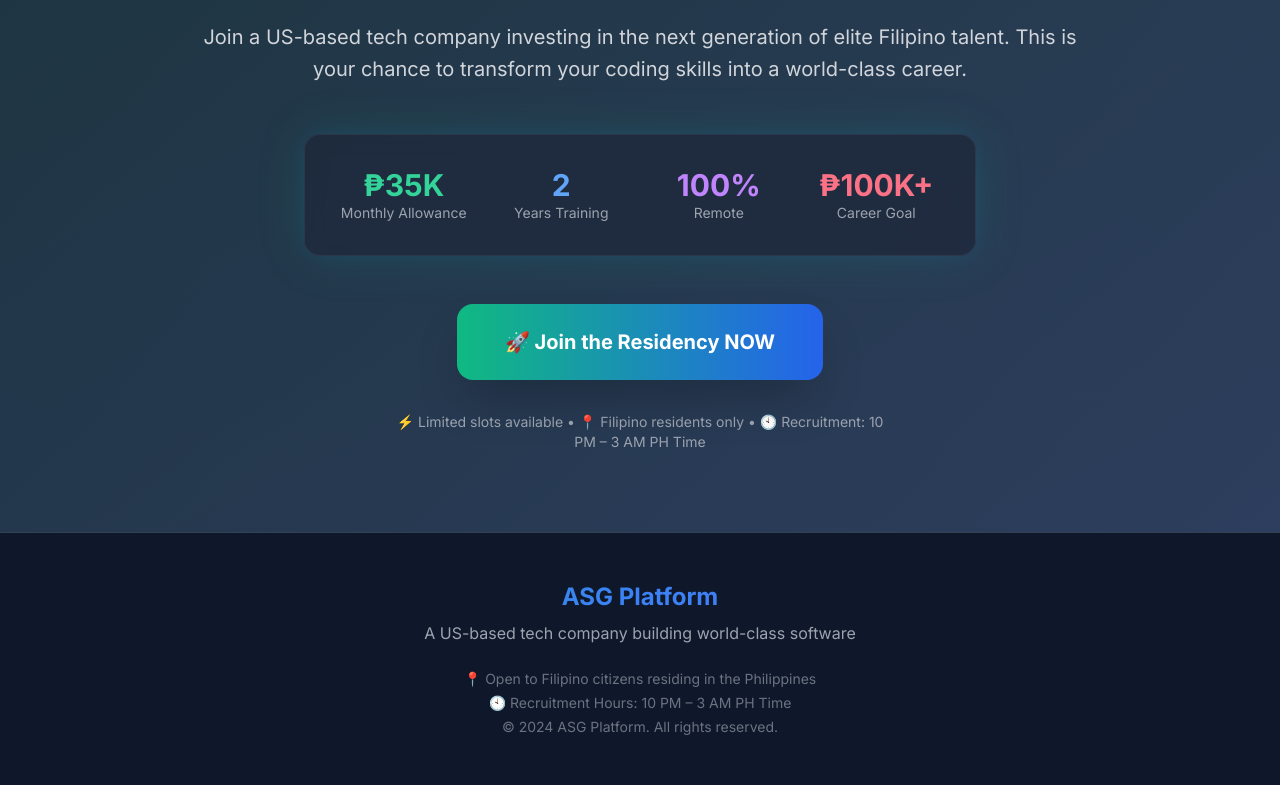
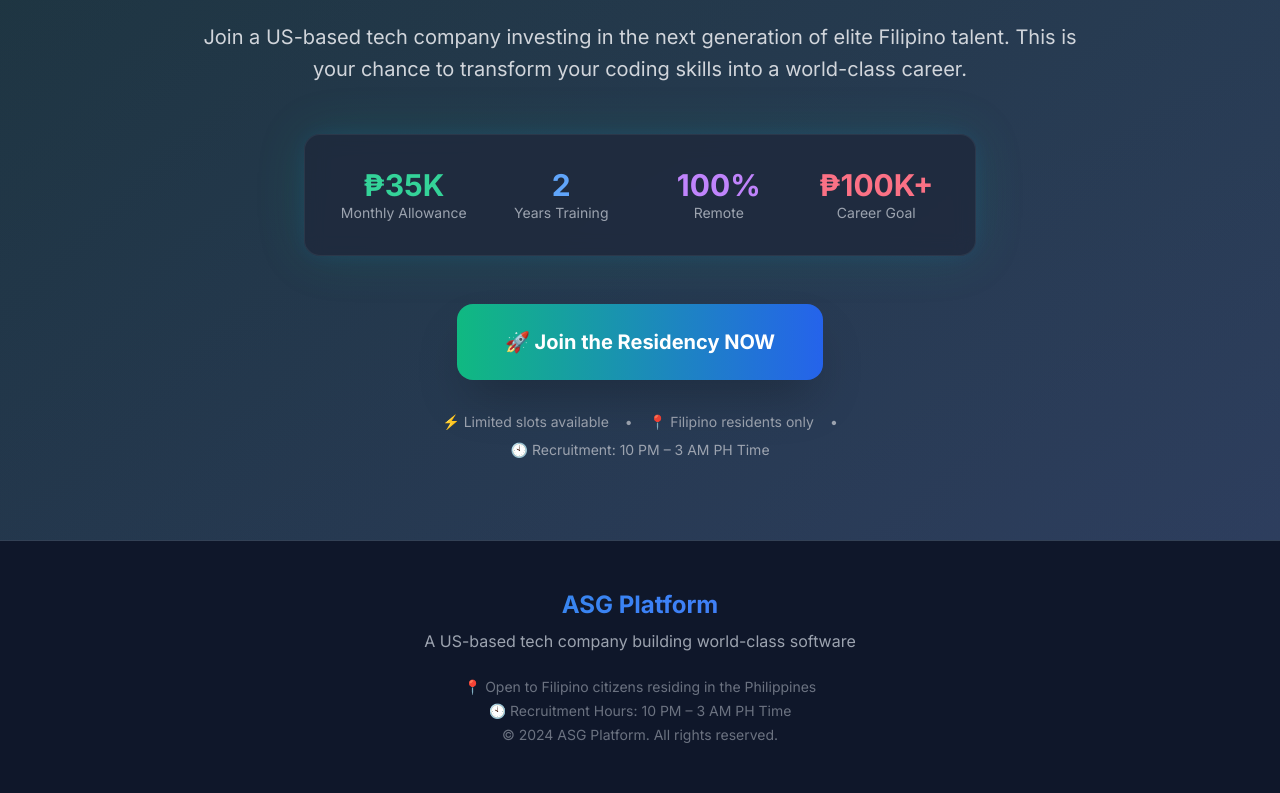
Before and after one commit to joelearner01/ad-asg, a plain HTML site: page index.html in a window 1280 px wide. Shown: the part 3671-4464 px from the top of the page. Drawn offline with nearby package versions, Linux system fonts and the light colour scheme.

Commit message:
Update index.html

```diff
--- a/index.html
+++ b/index.html
@@ -416,9 +416,19 @@
                         🚀 Join the Residency NOW
                     </a>
 
-                    <div class="text-sm text-gray-400 max-w-lg mx-auto">
-                        <p>⚡ Limited slots available • 📍 Filipino residents only • 🕙 Recruitment: 10 PM – 3 AM PH Time</p>
-                    </div>
+                 <div class="text-sm text-gray-400 max-w-lg mx-auto flex flex-wrap justify-center items-center gap-x-4 gap-y-2 text-center">
+  <span class="flex items-center gap-x-1 whitespace-nowrap">
+    <span>⚡</span> Limited slots available
+  </span>
+  <span class="hidden sm:inline">•</span>
+  <span class="flex items-center gap-x-1 whitespace-nowrap">
+    <span>📍</span> Filipino residents only
+  </span>
+  <span class="hidden sm:inline">•</span>
+  <span class="flex items-center gap-x-1 whitespace-nowrap">
+    <span>🕙</span> Recruitment: 10 PM – 3 AM PH Time
+  </span>
+</div>
                 </div>
             </div>
         </section>
```
